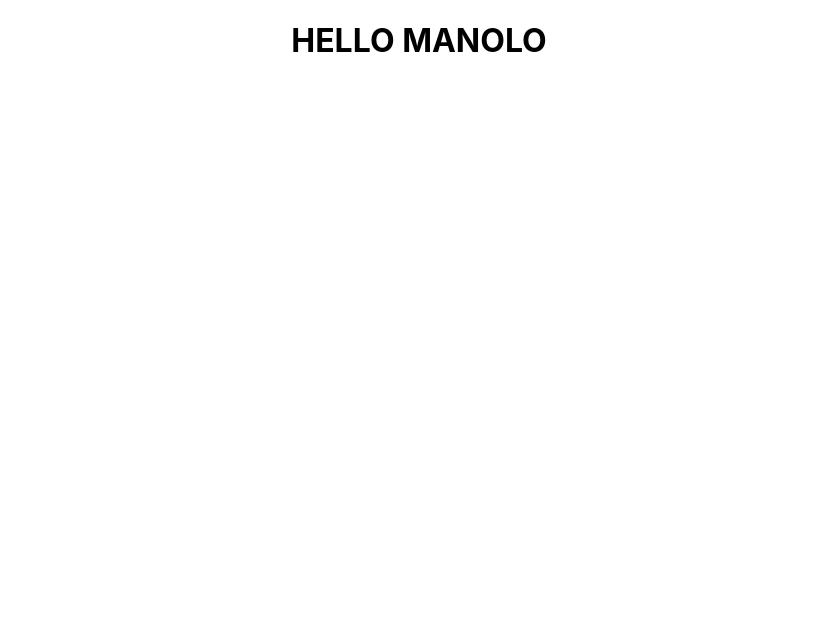
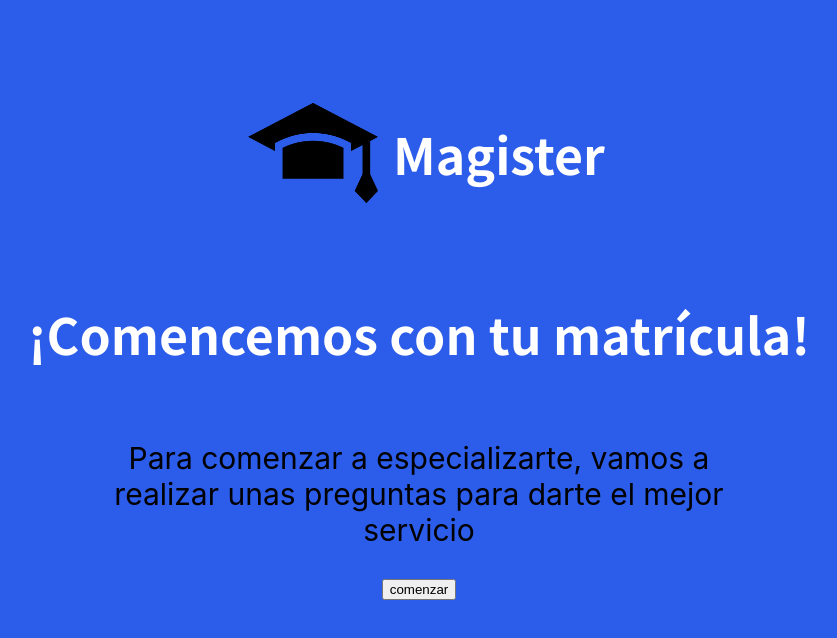
Before and after one commit to Luisbustos8/magisterApp, a React (Create React App) app in the folder magister/: page / in a window 1280 px wide. Shown: the top 638 px of the page, without its empty margins (221-1058 px from the left). Built offline with nearby package versions, Linux system fonts and the light colour scheme; no server answers.

Commit message:
Generando página principal y dandole estilos

```diff
--- a/magister/src/App.js
+++ b/magister/src/App.js
@@ -1,5 +1,7 @@
-import logo from './logo.svg';
 import './App.css';
+import InitialPage from './components/initialPage/initialPage';
+import Layout from './components/Layout/Layout';
+
 
 
 
@@ -7,7 +9,9 @@ function App() {
 
   return (
     <div className="App">
-      <h1>HELLO MANOLO</h1>
+      <Layout>
+        <InitialPage />
+      </Layout>
     </div>
   );
 }
--- /dev/null
+++ b/magister/src/components/Button/button.js
@@ -0,0 +1,13 @@
+import React from 'react';
+
+const Button = ({label, onClick}) => {
+
+    return (
+        <button
+            label={label}
+            onClick={onClick}
+        >{label}</button>
+    )
+}
+
+export default Button;
--- /dev/null
+++ b/magister/src/components/Layout/Layout.css
@@ -0,0 +1,30 @@
+.layout-main {
+  position: fixed;
+  background-color: #2c5cea;
+  width: 100%;
+  height: 100vh;
+}
+.layout-content {
+  background-color: #2c5cea;
+  width: 100%;
+  height: 100vh;
+}
+.layout-title {
+  align-items: center;
+  border-bottom-width: 1px;
+  display: flex;
+  height: 52px;
+  padding: 0 15px;
+}
+
+.layout-footer {
+  align-items: center;
+  border-top-width: 1px;
+  display: flex;
+  height: 64px;
+}
+
+.layout-header,
+.layout-footer {
+  padding: 0 15px;
+}
--- /dev/null
+++ b/magister/src/components/Layout/Layout.js
@@ -0,0 +1,17 @@
+import React from 'react';
+
+
+import './Layout.css';
+
+function Layout({ children }) {
+  return (
+    <div className="layout">
+      <main className="layout-main bordered">
+        <section className="layout-content">{children}</section>
+      </main>
+      <footer className="layout-footer bordered">© 2021 Prueba Técnica Magister</footer>
+    </div>
+  );
+}
+
+export default Layout;
--- /dev/null
+++ b/magister/src/components/initialPage/initialPage.css
@@ -0,0 +1,39 @@
+@import url("https://fonts.googleapis.com/css2?family=Noto+Sans+HK:wght@300;500&display=swap");
+.header {
+  display: flex;
+  justify-content: center;
+  margin-top: 50px;
+  align-items: center;
+}
+
+.logo {
+  width: 130px;
+  height: 130px;
+  padding: 15px;
+}
+
+.title {
+  font-size: 50px;
+  font-family: "Noto Sans HK", sans-serif;
+  color: white;
+}
+
+.start-info {
+  display: flex;
+  justify-content: center;
+  flex-direction: column;
+}
+
+.start-enrollment {
+  font-size: 50px;
+  font-family: "Noto Sans HK", sans-serif;
+  color: white;
+}
+
+.start-description {
+  font-size: 30px;
+  font-family: "Noto Sans HK", sans-serif, light 300;
+  text-align: center;
+  margin-left: 300px;
+  margin-right: 300px;
+}
--- /dev/null
+++ b/magister/src/components/initialPage/initialPage.js
@@ -0,0 +1,30 @@
+import React  from 'react';
+import './initialPage.css';
+import  logo  from '../../assets/images/logo.png';
+import Button from '../Button/button';
+
+
+const InitialPage = () => {
+
+
+    return (
+        <div>
+            <div className='header'>
+                <img className='logo' src={logo}></img>
+                <h4 className='title'>Magister</h4>
+            </div>
+            <div className='start-info'>
+                <h1 className='start-enrollment'>¡Comencemos con tu matrícula!</h1>
+                <p className='start-description'>Para comenzar a especializarte, vamos a realizar unas preguntas para darte el mejor servicio</p>
+            </div>
+            <div className='button'>
+                <Button label='comenzar' />
+            </div>
+        </div>
+    )
+
+
+
+}
+
+export default InitialPage;
```
Also changed, not shown: magister/src/assets/images/logo.png (added).
